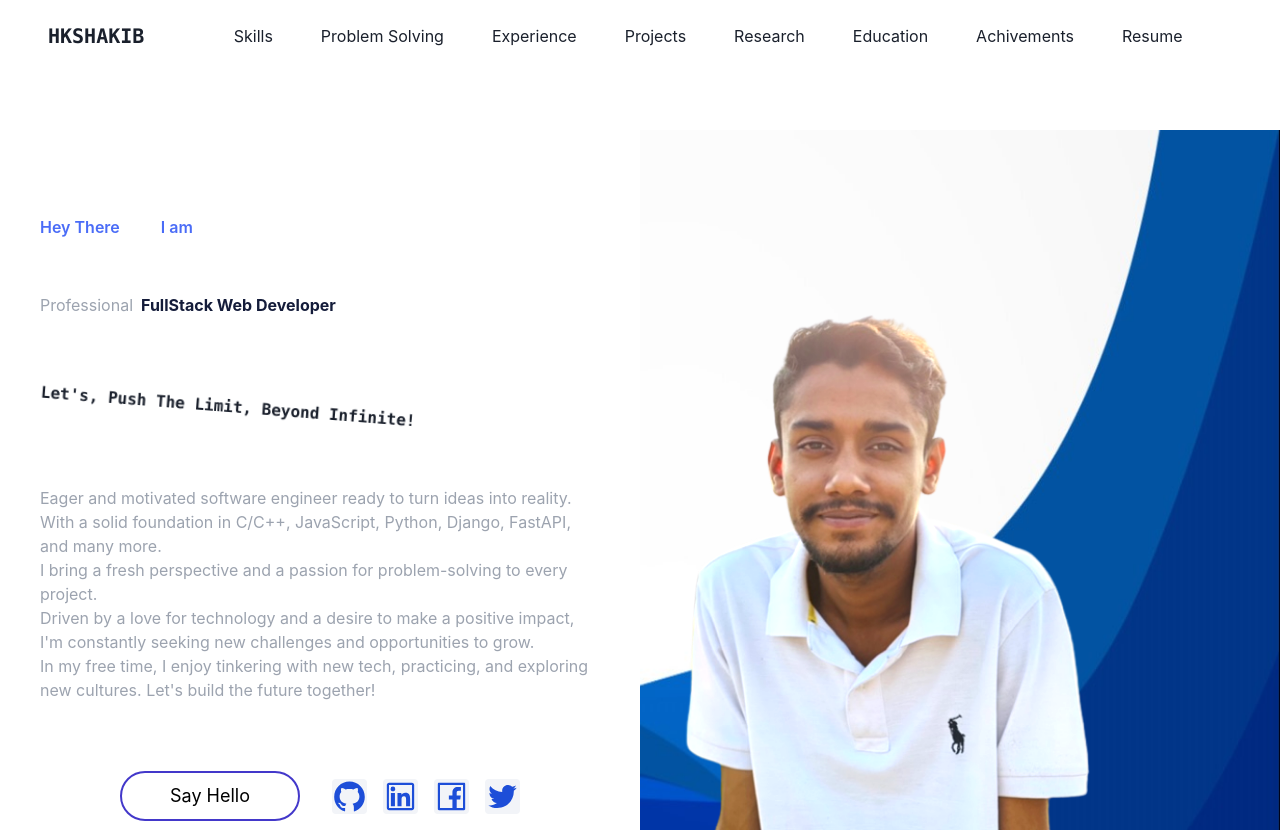
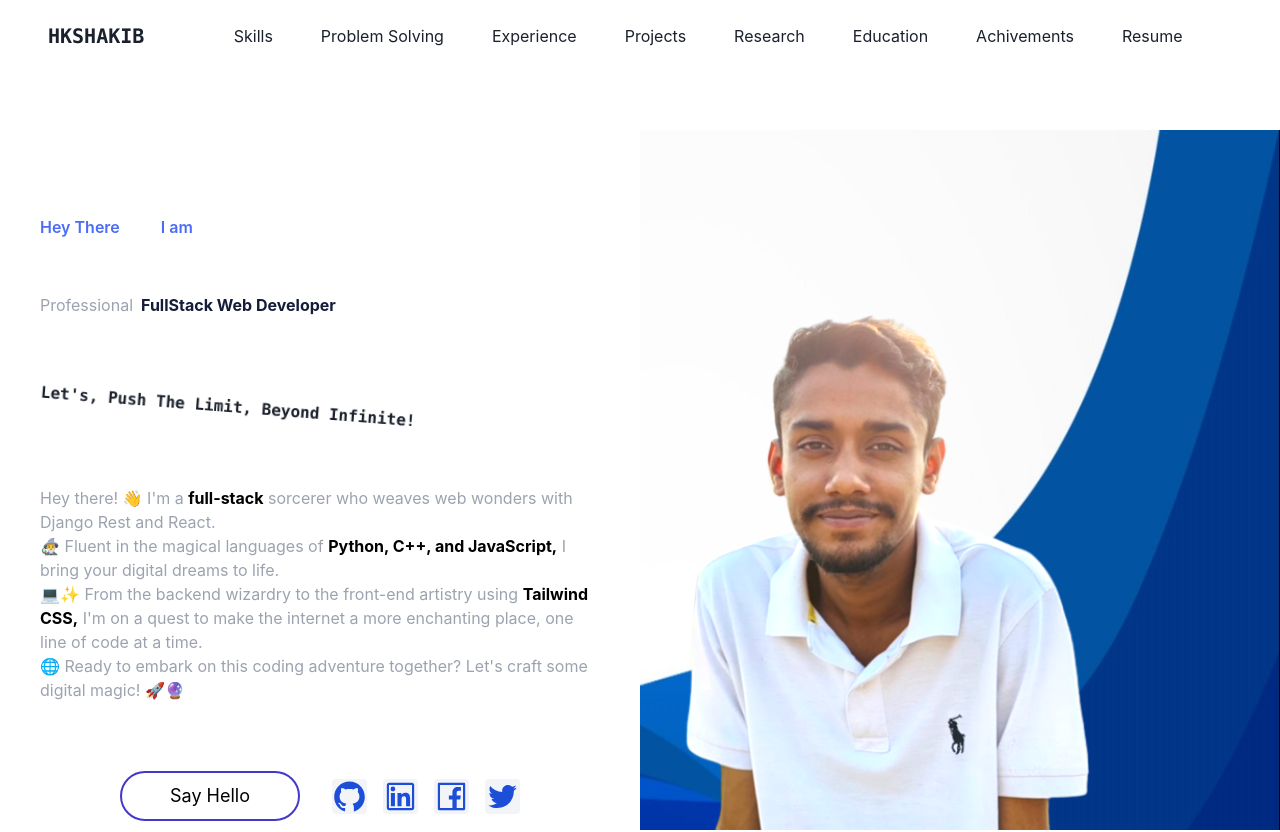
Before and after one commit to hkshakib/portfolio, a React (Create React App) app: page / in a window 1280 px wide. Shown: the top 832 px of the page. Built offline with nearby package versions, Linux system fonts and the light colour scheme; some icons are missing; what tailwindcss-font-inter would draw is missing.

Commit message:
feat: Update Bio

```diff
--- a/src/pages/Home.jsx
+++ b/src/pages/Home.jsx
@@ -52,25 +52,16 @@ const Home = () => {
         <div className="hidden w-[100%] lg:flex lg:basis-[50%] justify-center items-center">
           <div className="opacity-1 text-gray-400 p-10">
             <p>
-              Eager and motivated software engineer ready to turn ideas into
-              reality.
+              Hey there! 👋 I'm a <span className="font-bold text-black">full-stack</span> sorcerer who weaves web wonders with Django Rest and React.
             </p>
             <p>
-              With a solid foundation in C/C++, JavaScript, Python, Django,
-              FastAPI, and many more.{" "}
+            🧙‍♂️ Fluent in the magical languages of <span className="font-bold text-black">Python, C++, and JavaScript,</span> I bring your digital dreams to life.
             </p>
             <p>
-              I bring a fresh perspective and a passion for problem-solving to
-              every project.
+            💻✨ From the backend wizardry to the front-end artistry using <span className="font-bold text-black">Tailwind CSS,</span> I'm on a quest to make the internet a more enchanting place, one line of code at a time.
             </p>
             <p>
-              Driven by a love for technology and a desire to make a positive
-              impact, I'm constantly seeking new challenges and opportunities to
-              grow.
-            </p>
-            <p>
-              In my free time, I enjoy tinkering with new tech, practicing, and
-              exploring new cultures. Let's build the future together!
+            🌐 Ready to embark on this coding adventure together? Let's craft some digital magic! 🚀🔮
             </p>
           </div>
         </div>
```
